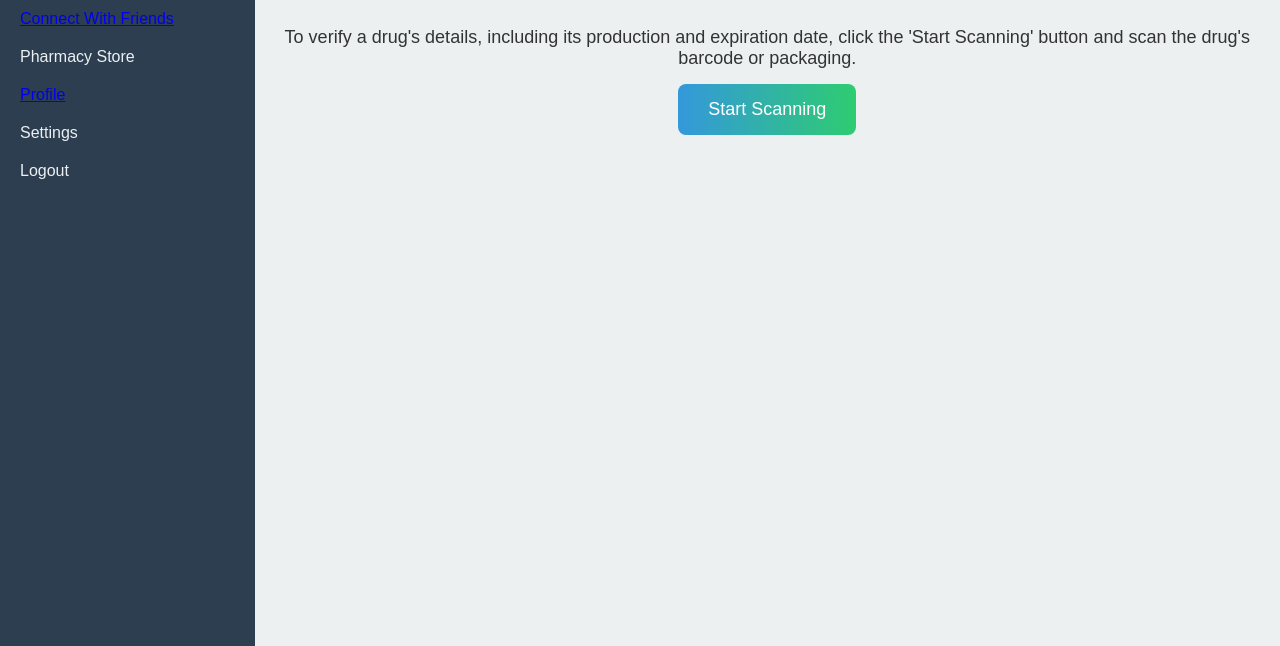
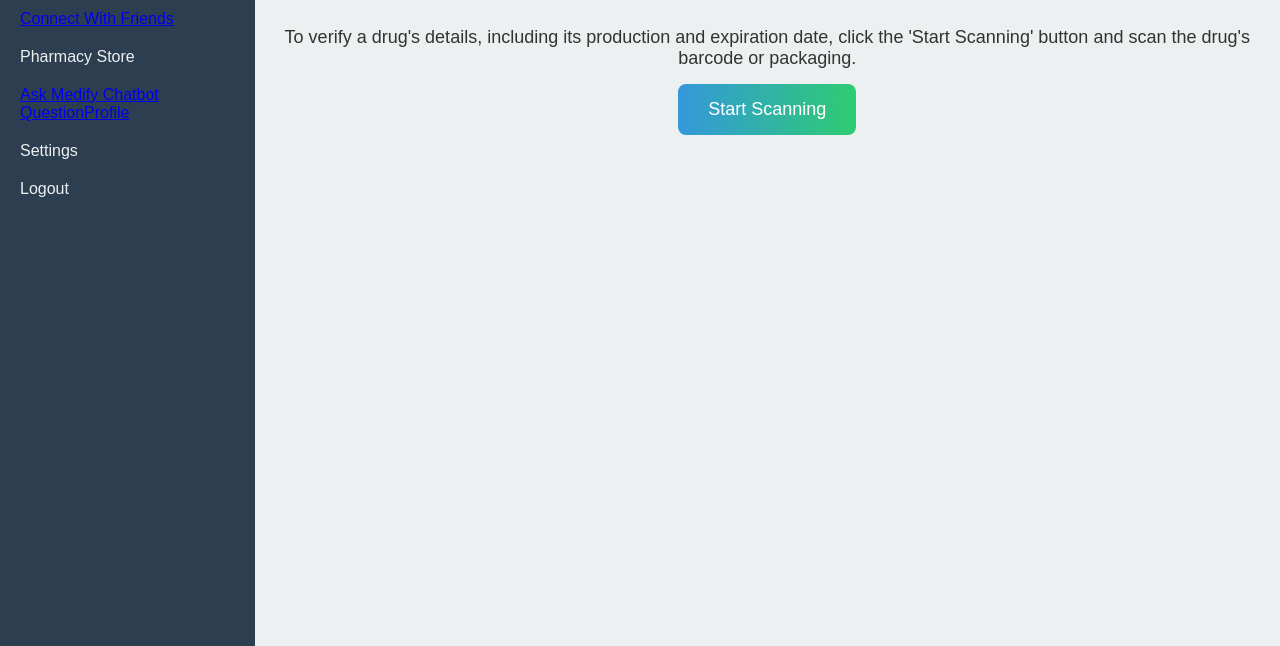
Before and after one commit to chibuike2003/medify-drug-identification-, a plain HTML site: page dashboard.html in a window 1280 px wide. Shown: the part 154-800 px from the top of the page. Drawn offline with Linux system fonts and the light colour scheme.

Commit message:
Update dashboard.html

```diff
--- a/dashboard.html
+++ b/dashboard.html
@@ -152,6 +152,7 @@
                                 <li><a href="news.html">Manufacturers News</a></li
                                                                 <li><a href="friends.html">Connect With Friends</a></li>
                                         <li><a href="store.html">Pharmacy Store</a></li
+                   <li><a href="chatbot.html">Ask Medify Chatbot Question</a></li
 
                 <li><a href="profile.html">Profile</a></li>
                 <li><a href="settings.html">Settings</a></li>
@@ -325,4 +326,4 @@
         stopScanButton.addEventListener('click', stopScanning);
     </script>
 </body>
-                                      </html>
+                    </html>
```
